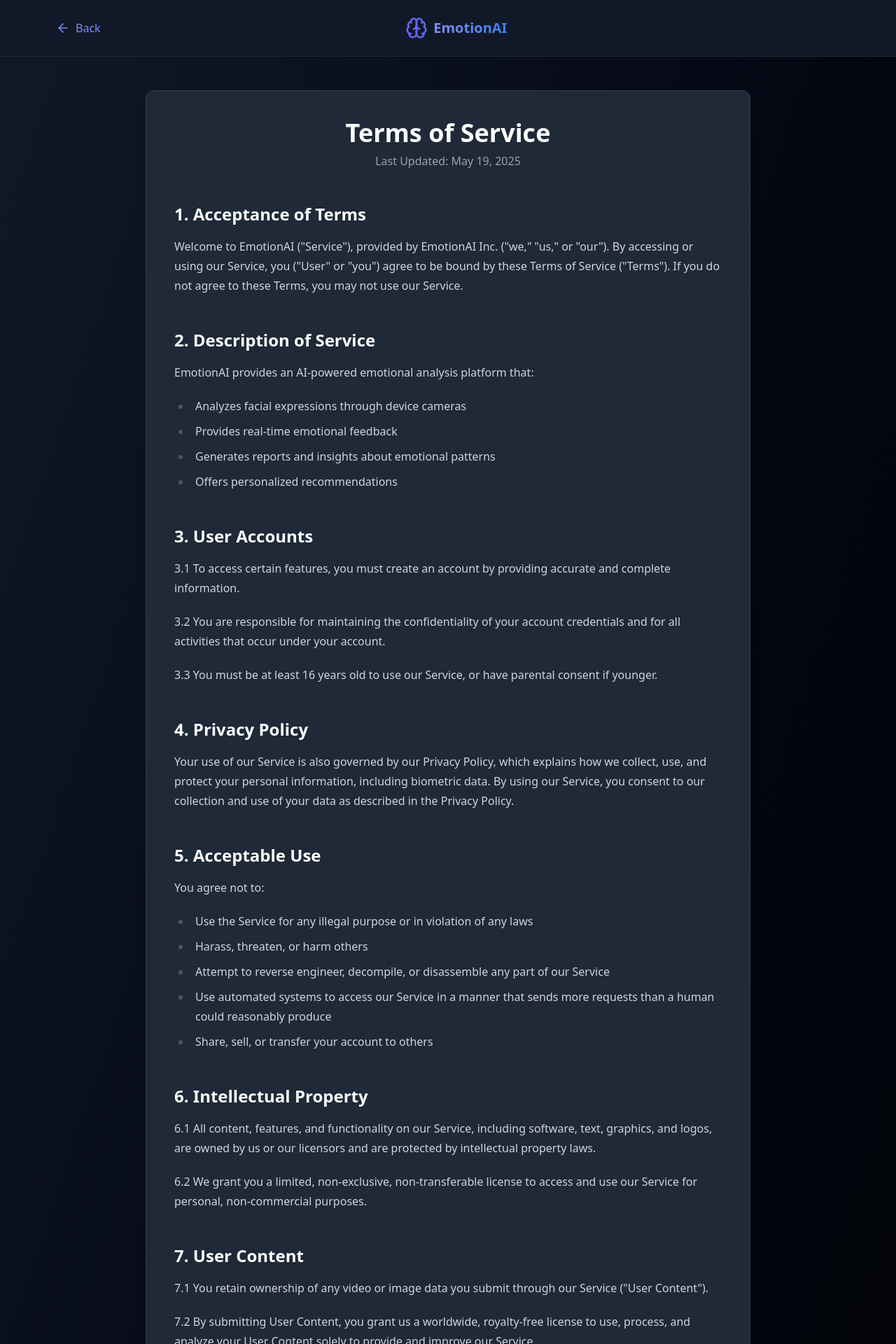
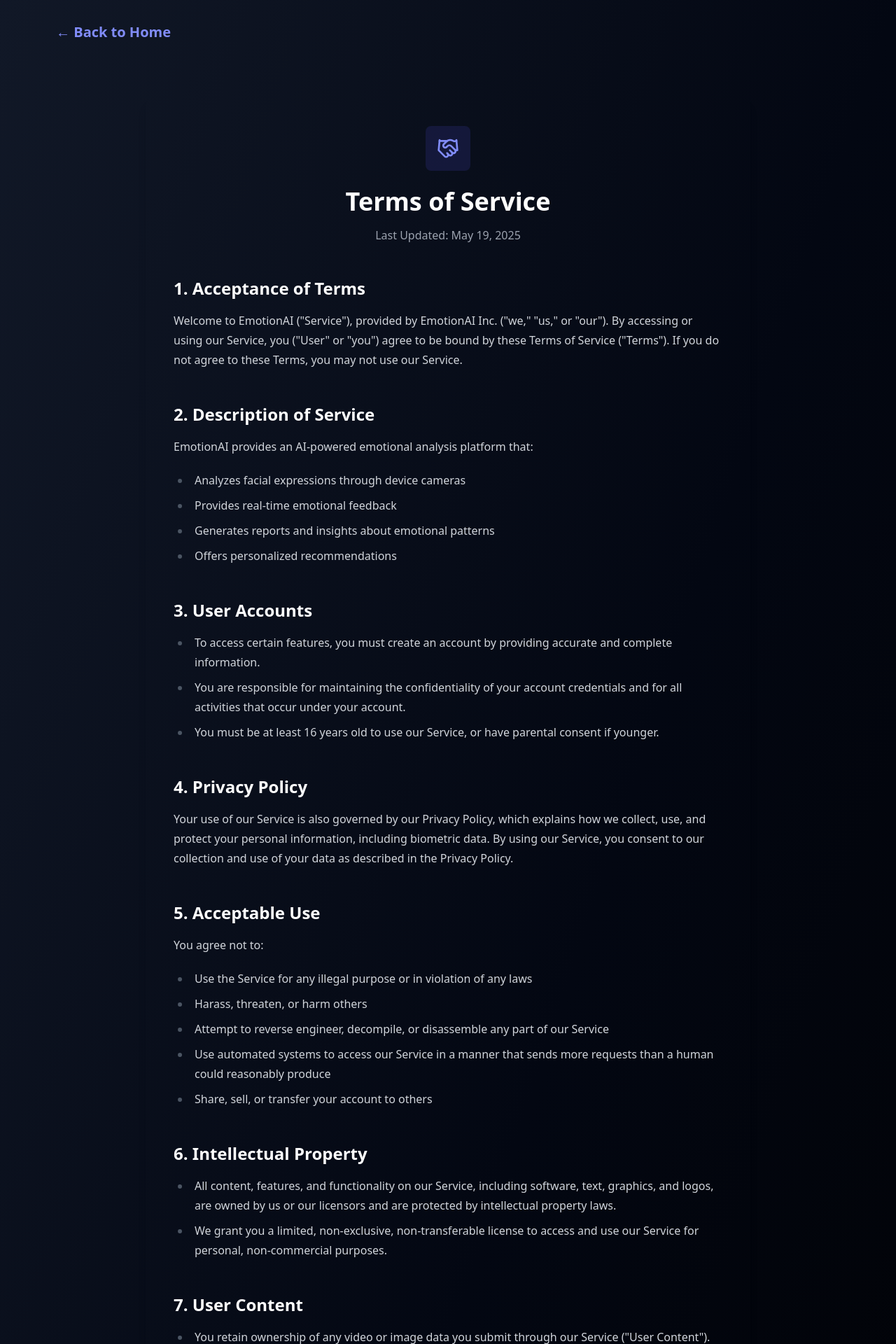
Before and after one commit to gargdivyansh1/emotion.ai-frontend, a React (Vite) app: page /terms in a window 1280 px wide. Shown: the top 1920 px of the page at 70% size. Built offline with nearby package versions, Linux system fonts and the light colour scheme; no server answers.

Commit message:
terms page

```diff
--- a/src/pages/Terms.tsx
+++ b/src/pages/Terms.tsx
@@ -1,6 +1,6 @@
 import React from 'react';
 import { motion } from 'framer-motion';
-import { ArrowLeft, Brain } from 'lucide-react';
+import { Handshake } from 'lucide-react';
 import { useNavigate } from 'react-router-dom';
 
 const TermsPage: React.FC = () => {
@@ -13,53 +13,40 @@ const TermsPage: React.FC = () => {
 
   return (
     <div className="min-h-screen bg-gradient-to-br from-gray-900 via-gray-950 to-black text-gray-100">
-      {/* Header */}
-      <header className="bg-gray-900 border-b border-gray-800">
-        <div className="max-w-6xl mx-auto px-4 py-6 flex items-center justify-between">
-          <motion.button
-            whileHover={{ scale: 1.05 }}
-            whileTap={{ scale: 0.95 }}
-            onClick={() => navigate(-1)}
-            className="flex items-center text-indigo-400 hover:text-indigo-300 transition"
-          >
-            <ArrowLeft className="w-5 h-5 mr-2" />
-            Back
-          </motion.button>
-          <div className="flex items-center space-x-2">
-            <Brain className="w-8 h-8 text-indigo-500" />
-            <span className="text-xl font-bold bg-gradient-to-r from-indigo-400 to-blue-500 bg-clip-text text-transparent">
-              EmotionAI
-            </span>
-          </div>
-          <div className="w-10"></div> {/* Spacer for alignment */}
-        </div>
+      <header className="max-w-6xl mx-auto px-4 py-8">
+        <button
+          onClick={() => navigate('/')}
+          className="flex items-center space-x-2 text-indigo-400"
+        >
+          <span className="text-xl font-bold">← Back to Home</span>
+        </button>
       </header>
 
-      {/* Main Content */}
       <main className="max-w-4xl mx-auto px-4 py-8 md:py-12">
         <motion.div
           initial={{ opacity: 0, y: 20 }}
           animate={{ opacity: 1, y: 0 }}
           transition={{ duration: 0.5 }}
-          className="bg-gray-800 rounded-xl shadow-lg border border-gray-700 p-6 md:p-10"
+          className="rounded-xl shadow-lg p-6 md:p-10"
         >
           <div className="mb-8 text-center">
-            <h1 className="text-3xl md:text-4xl font-bold text-white mb-2">Terms of Service</h1>
+            <div className='bg-indigo-900/30 w-16 h-16 rounded-lg flex items-center justify-center mx-auto mb-6'>
+              <Handshake className="w-8 h-8 text-indigo-400" />
+            </div>
+            <h1 className="text-4xl font-bold text-white mb-4">Terms of Service</h1>
             <p className="text-gray-400">Last Updated: {currentDate}</p>
           </div>
 
           <div className="prose prose-invert max-w-none">
-            {/* Section 1 */}
             <section className="mb-8">
-              <h2 className="text-2xl font-semibold text-white mb-4">1. Acceptance of Terms</h2>
+              <h2 className="text-2xl font-bold text-white mb-4 flex items-center">1. Acceptance of Terms</h2>
               <p className="text-gray-300 mb-4">
                 Welcome to EmotionAI ("Service"), provided by EmotionAI Inc. ("we," "us," or "our"). By accessing or using our Service, you ("User" or "you") agree to be bound by these Terms of Service ("Terms"). If you do not agree to these Terms, you may not use our Service.
               </p>
             </section>
 
-            {/* Section 2 */}
             <section className="mb-8">
-              <h2 className="text-2xl font-semibold text-white mb-4">2. Description of Service</h2>
+              <h2 className="text-2xl font-bold text-white mb-4 flex items-center">2. Description of Service</h2>
               <p className="text-gray-300 mb-4">
                 EmotionAI provides an AI-powered emotional analysis platform that:
               </p>
@@ -71,31 +58,24 @@ const TermsPage: React.FC = () => {
               </ul>
             </section>
 
-            {/* Section 3 */}
             <section className="mb-8">
-              <h2 className="text-2xl font-semibold text-white mb-4">3. User Accounts</h2>
-              <p className="text-gray-300 mb-4">
-                3.1 To access certain features, you must create an account by providing accurate and complete information.
-              </p>
-              <p className="text-gray-300 mb-4">
-                3.2 You are responsible for maintaining the confidentiality of your account credentials and for all activities that occur under your account.
-              </p>
-              <p className="text-gray-300 mb-4">
-                3.3 You must be at least 16 years old to use our Service, or have parental consent if younger.
-              </p>
+              <h2 className="text-2xl font-bold text-white mb-4 flex items-center">3. User Accounts</h2>
+              <ul className="list-disc pl-6 mb-4 text-gray-300 space-y-2">
+                <li>To access certain features, you must create an account by providing accurate and complete information.</li>
+                <li>You are responsible for maintaining the confidentiality of your account credentials and for all activities that occur under your account.</li>
+                <li>You must be at least 16 years old to use our Service, or have parental consent if younger.</li>
+              </ul>
             </section>
 
-            {/* Section 4 */}
             <section className="mb-8">
-              <h2 className="text-2xl font-semibold text-white mb-4">4. Privacy Policy</h2>
+              <h2 className="text-2xl font-bold text-white mb-4 flex items-center">4. Privacy Policy</h2>
               <p className="text-gray-300 mb-4">
                 Your use of our Service is also governed by our Privacy Policy, which explains how we collect, use, and protect your personal information, including biometric data. By using our Service, you consent to our collection and use of your data as described in the Privacy Policy.
               </p>
             </section>
 
-            {/* Section 5 */}
             <section className="mb-8">
-              <h2 className="text-2xl font-semibold text-white mb-4">5. Acceptable Use</h2>
+              <h2 className="text-2xl font-bold text-white mb-4 flex items-center">5. Acceptable Use</h2>
               <p className="text-gray-300 mb-4">
                 You agree not to:
               </p>
@@ -108,39 +88,31 @@ const TermsPage: React.FC = () => {
               </ul>
             </section>
 
-            {/* Section 6 */}
             <section className="mb-8">
-              <h2 className="text-2xl font-semibold text-white mb-4">6. Intellectual Property</h2>
-              <p className="text-gray-300 mb-4">
-                6.1 All content, features, and functionality on our Service, including software, text, graphics, and logos, are owned by us or our licensors and are protected by intellectual property laws.
-              </p>
-              <p className="text-gray-300 mb-4">
-                6.2 We grant you a limited, non-exclusive, non-transferable license to access and use our Service for personal, non-commercial purposes.
-              </p>
+              <h2 className="text-2xl font-bold text-white mb-4 flex items-center">6. Intellectual Property</h2>
+              <ul className="list-disc pl-6 mb-4 text-gray-300 space-y-2">
+                <li>All content, features, and functionality on our Service, including software, text, graphics, and logos, are owned by us or our licensors and are protected by intellectual property laws.</li>
+                <li>We grant you a limited, non-exclusive, non-transferable license to access and use our Service for personal, non-commercial purposes.</li>
+              </ul>
             </section>
 
-            {/* Section 7 */}
             <section className="mb-8">
-              <h2 className="text-2xl font-semibold text-white mb-4">7. User Content</h2>
-              <p className="text-gray-300 mb-4">
-                7.1 You retain ownership of any video or image data you submit through our Service ("User Content").
-              </p>
-              <p className="text-gray-300 mb-4">
-                7.2 By submitting User Content, you grant us a worldwide, royalty-free license to use, process, and analyze your User Content solely to provide and improve our Service.
-              </p>
+              <h2 className="text-2xl font-bold text-white mb-4 flex items-center">7. User Content</h2>
+              <ul className="list-disc pl-6 mb-4 text-gray-300 space-y-2">
+                <li>You retain ownership of any video or image data you submit through our Service ("User Content").</li>
+                <li>By submitting User Content, you grant us a worldwide, royalty-free license to use, process, and analyze your User Content solely to provide and improve our Service.</li>
+              </ul>
             </section>
 
-            {/* Section 8 */}
             <section className="mb-8">
-              <h2 className="text-2xl font-semibold text-white mb-4">8. Medical Disclaimer</h2>
+              <h2 className="text-2xl font-bold text-white mb-4 flex items-center">8. Medical Disclaimer</h2>
               <p className="text-gray-300 mb-4">
                 EmotionAI is not a medical device and does not provide medical advice, diagnosis, or treatment. Our Service is for informational and self-awareness purposes only. Always seek the advice of qualified health providers regarding medical conditions.
               </p>
             </section>
 
-            {/* Section 9 */}
             <section className="mb-8">
-              <h2 className="text-2xl font-semibold text-white mb-4">9. Limitation of Liability</h2>
+              <h2 className="text-2xl font-bold text-white mb-4 flex items-center">9. Limitation of Liability</h2>
               <p className="text-gray-300 mb-4">
                 To the maximum extent permitted by law:
               </p>
@@ -150,9 +122,8 @@ const TermsPage: React.FC = () => {
               </ul>
             </section>
 
-            {/* Section 10 */}
             <section className="mb-8">
-              <h2 className="text-2xl font-semibold text-white mb-4">10. Modifications to Service and Terms</h2>
+              <h2 className="text-2xl font-bold text-white mb-4 flex items-center">10. Modifications to Service and Terms</h2>
               <p className="text-gray-300 mb-4">
                 We reserve the right to:
               </p>
@@ -166,47 +137,38 @@ const TermsPage: React.FC = () => {
               </p>
             </section>
 
-            {/* Section 11 */}
             <section className="mb-8">
-              <h2 className="text-2xl font-semibold text-white mb-4">11. Termination</h2>
+              <h2 className="text-2xl font-bold text-white mb-4 flex items-center">11. Termination</h2>
               <p className="text-gray-300 mb-4">
                 We may suspend or terminate your access to the Service at any time for any reason, including violation of these Terms. You may terminate your account at any time by contacting us or through account settings.
               </p>
             </section>
 
-            {/* Section 12 */}
             <section className="mb-8">
-              <h2 className="text-2xl font-semibold text-white mb-4">12. Governing Law</h2>
+              <h2 className="text-2xl font-bold text-white mb-4 flex items-center">12. Governing Law</h2>
               <p className="text-gray-300 mb-4">
                 These Terms shall be governed by the Government of India without regard to its conflict of law provisions.
               </p>
             </section>
 
-            {/* Section 13 */}
             <section className="mb-8">
-              <h2 className="text-2xl font-semibold text-white mb-4">13. Dispute Resolution</h2>
+              <h2 className="text-2xl font-bold text-white mb-4 flex items-center">13. Dispute Resolution</h2>
               <p className="text-gray-300 mb-4">
                 Any disputes shall be resolved through binding arbitration in Gorakhpur, India under the rules of the Government of India. Judgment may be entered in any court with jurisdiction.
               </p>
             </section>
 
-            {/* Section 14 */}
             <section className="mb-8">
-              <h2 className="text-2xl font-semibold text-white mb-4">14. General Provisions</h2>
-              <p className="text-gray-300 mb-4">
-                14.1 These Terms constitute the entire agreement between you and us regarding the Service.
-              </p>
-              <p className="text-gray-300 mb-4">
-                14.2 Our failure to enforce any right or provision will not be considered a waiver.
-              </p>
-              <p className="text-gray-300 mb-4">
-                14.3 If any provision is found invalid, the remaining provisions will remain in effect.
-              </p>
+              <h2 className="text-2xl font-bold text-white mb-4 flex items-center">14. General Provisions</h2>
+              <ul className="list-disc pl-6 mb-4 text-gray-300 space-y-2">
+                <li>These Terms constitute the entire agreement between you and us regarding the Service.</li>
+                <li>Our failure to enforce any right or provision will not be considered a waiver.</li>
+                <li>If any provision is found invalid, the remaining provisions will remain in effect.</li>
+              </ul>
             </section>
 
-            {/* Section 15 */}
             <section className="mb-8">
-              <h2 className="text-2xl font-semibold text-white mb-4">15. Contact Information</h2>
+              <h2 className="text-2xl font-bold text-white mb-4 flex items-center">15. Contact Information</h2>
               <p className="text-gray-300 mb-4">
                 For questions about these Terms, please contact us at:
               </p>
@@ -222,7 +184,6 @@ const TermsPage: React.FC = () => {
         </motion.div>
       </main>
 
-      {/* Footer */}
       <footer className="bg-gray-900 border-t border-gray-800 py-8">
         <div className="max-w-6xl mx-auto px-4 text-center text-gray-400 text-sm">
           <p>© {new Date().getFullYear()} EmotionAI Inc. All rights reserved.</p>
```
